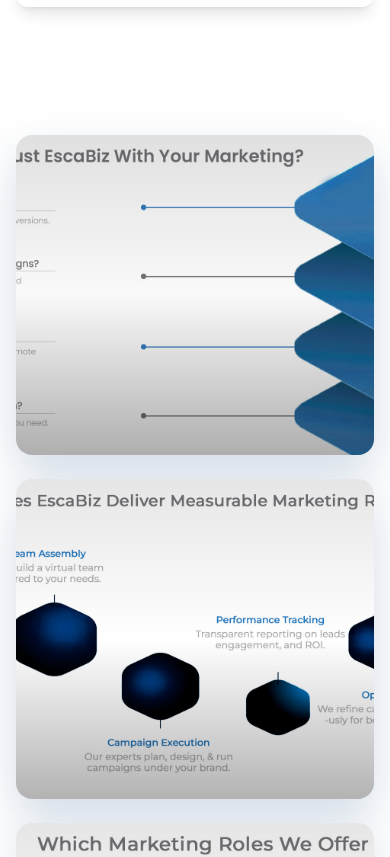
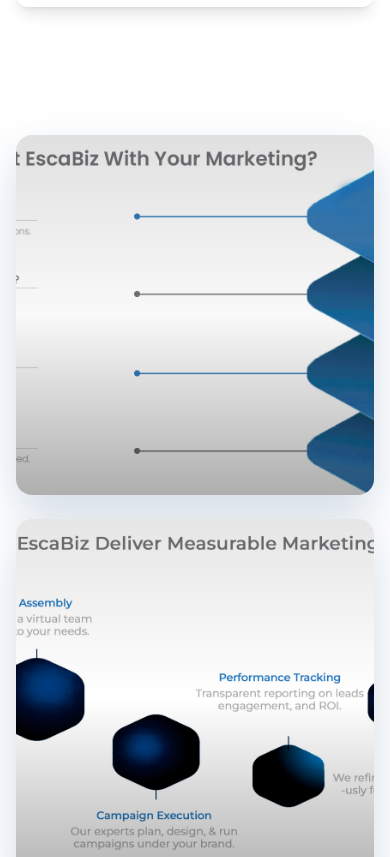
Before and after one commit to Sharmeen-Rauf/escabiz, a Next.js app: page /virtual-staff-augmentation/marketing-vsa in a window 390 px wide. Shown: the part 3380-4237 px from the top of the page. Built offline with nearby package versions, Linux system fonts and the light colour scheme.

Commit message:
Update marketing banners in Marketing VSA page to enhance layout and responsiveness. Adjust minimum height and add object-center class for improved image presentation.

```diff
--- a/src/app/virtual-staff-augmentation/marketing-vsa/page.tsx
+++ b/src/app/virtual-staff-augmentation/marketing-vsa/page.tsx
@@ -328,7 +328,7 @@
               {['/marketing1.jpg', '/marketing2.jpg', '/marketing3.jpg'].map((src, i) => (
                 <div
                   key={src}
-                  className="relative w-full h-[320px] sm:h-[360px] lg:h-[420px] rounded-2xl overflow-hidden shadow-[0_20px_45px_rgba(18,64,124,0.18)]"
+                  className="relative w-full min-h-[360px] sm:min-h-[420px] lg:min-h-[520px] rounded-2xl overflow-hidden shadow-[0_20px_45px_rgba(18,64,124,0.18)]"
                   data-aos="fade-up"
                   data-aos-delay={i * 120}
                 >
@@ -336,7 +336,7 @@
                     src={src}
                     alt={`Marketing banner ${i + 1}`}
                     fill
-                    className="object-cover"
+                    className="object-cover object-center"
                     sizes="(max-width: 640px) 100vw, (max-width: 1024px) 50vw, 33vw"
                     priority={i === 0}
                   />
```
